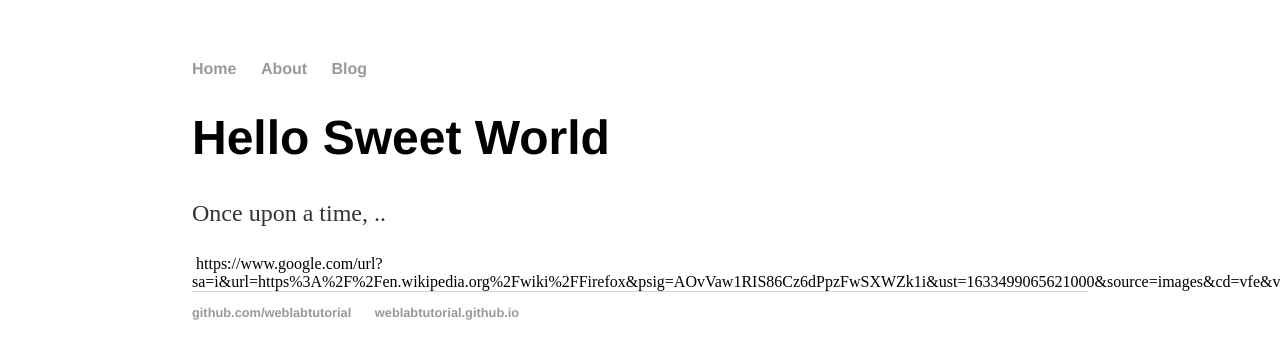
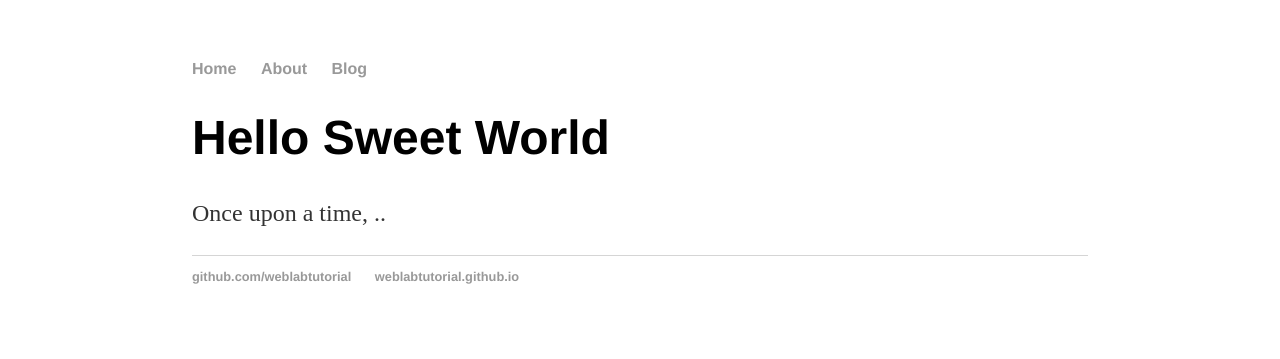
Before and after one commit to jadenvadi/jadenvadi.github.io, a Jekyll site: the page built from index.html, in a window 1280 px wide. Shown: the top 359 px of the page. Built offline with Jekyll 4.4.1, drawn with Linux system fonts in a browser that asks for light colours; some of the changed lines change nothing that is shown.

Commit message:
Update default.html

```diff
--- a/_layouts/default.html
+++ b/_layouts/default.html
@@ -15,7 +15,6 @@
               <div class="container">
 
               {{ content }}
-              <img>  https://www.google.com/url?sa=i&url=https%3A%2F%2Fen.wikipedia.org%2Fwiki%2FFirefox&psig=AOvVaw1RIS86Cz6dPpzFwSXWZk1i&ust=1633499065621000&source=images&cd=vfe&ved=0CAkQjRxqFwoTCIi5tq_IsvMCFQAAAAAdAAAAABAD </img>
 
               </div>
               <footer>
```
